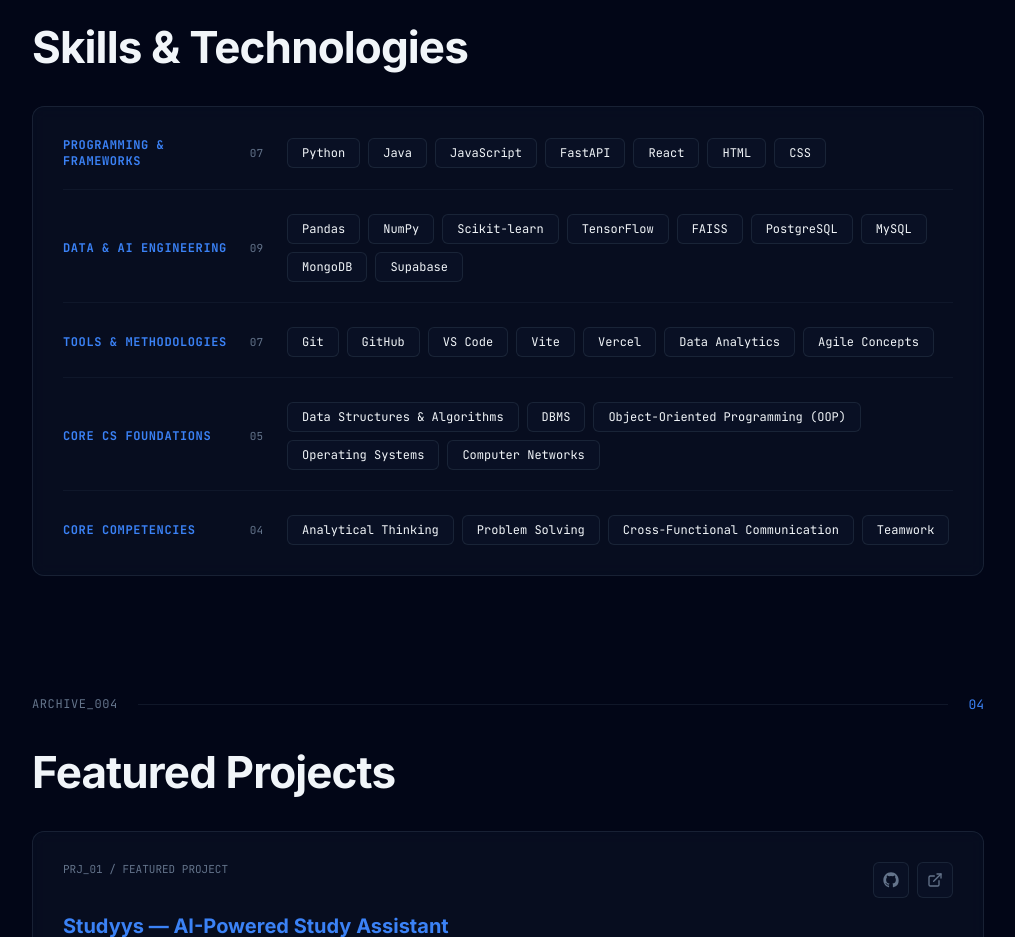
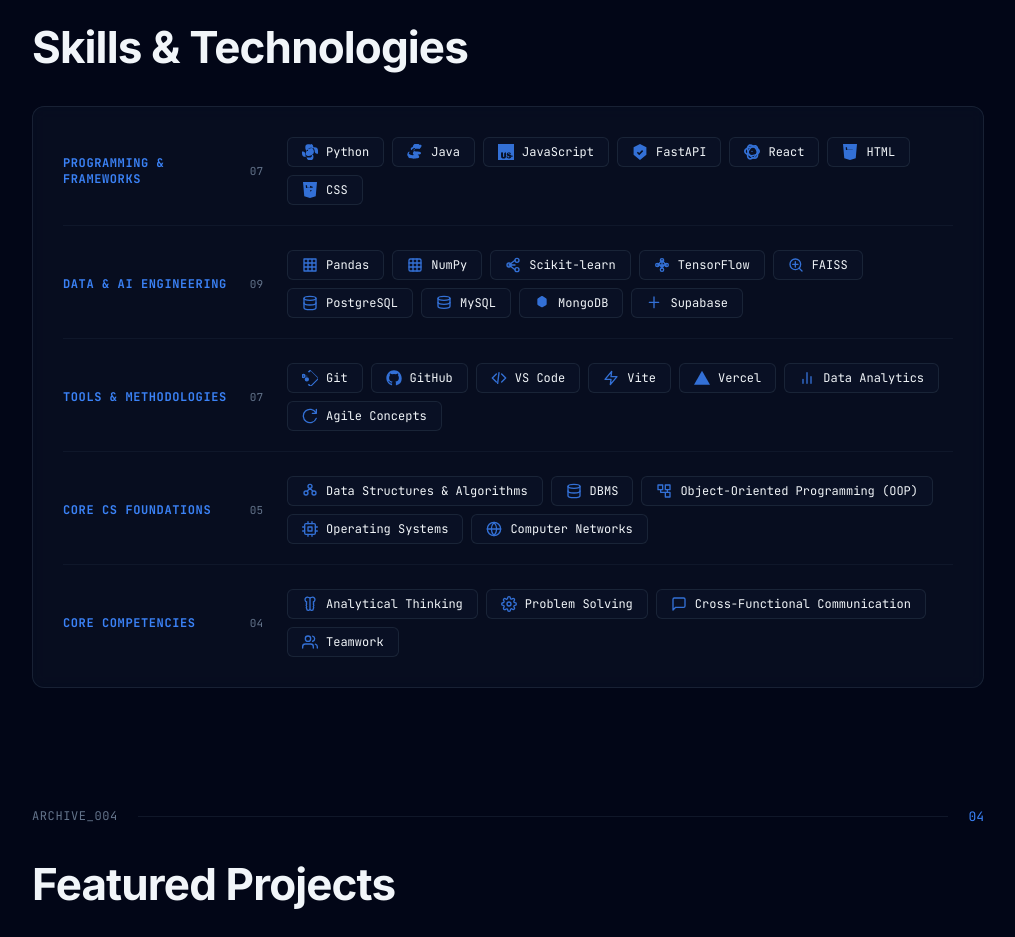
Before and after one commit to varungoud18/varun-portfolio, a React (Vite) app: page / in a window 1280 px wide. Shown: the part 1400-2337 px from the top of the page, without its empty margins (132-1147 px from the left). Built offline with nearby package versions, Linux system fonts and the light colour scheme.

Commit message:
style: add custom SVGs for all skills and premium hover glow on projects/certs

```diff
--- a/src/App.jsx
+++ b/src/App.jsx
@@ -211,8 +211,10 @@
       );
     case "PostgreSQL":
       return (
-        <svg viewBox="0 0 24 24" fill="currentColor">
-          <path d="M12 2C6.48 2 2 6.48 2 12s4.48 10 10 10 10-4.48 10-10S17.52 2 12 2zm1 14.5h-2v-5h2v5zm0-7h-2v-2h2v2z" />
+        <svg viewBox="0 0 24 24" fill="none" stroke="currentColor" strokeWidth="2" strokeLinecap="round" strokeLinejoin="round">
+          <ellipse cx="12" cy="5" rx="9" ry="3" />
+          <path d="M3 5v14c0 1.66 4 3 9 3s9-1.34 9-3V5" />
+          <path d="M3 12c0 1.66 4 3 9 3s9-1.34 9-3" />
         </svg>
       );
     case "MongoDB":
@@ -229,8 +231,10 @@
       );
     case "MySQL":
       return (
-        <svg viewBox="0 0 24 24" fill="currentColor">
-          <path d="M12 2C6.48 2 2 6.48 2 12s4.48 10 10 10 10-4.48 10-10S17.52 2 12 2zm-1 14.5h-2v-5h2v5zm0-7h-2v-2h2v2z" />
+        <svg viewBox="0 0 24 24" fill="none" stroke="currentColor" strokeWidth="2" strokeLinecap="round" strokeLinejoin="round">
+          <ellipse cx="12" cy="5" rx="9" ry="3" />
+          <path d="M3 5v6c0 1.66 4 3 9 3s9-1.34 9-3V5" />
+          <path d="M3 11v6c0 1.66 4 3 9 3s9-1.34 9-3v-6" />
         </svg>
       );
     case "Supabase":
@@ -247,80 +251,104 @@
       );
     case "PyTorch":
       return (
-        <svg viewBox="0 0 24 24" fill="currentColor">
-          <path d="M12 2C6.48 2 2 6.48 2 12s4.48 10 10 10 10-4.48 10-10S17.52 2 12 2zm1 14.5h-2v-5h2v5zm0-7h-2v-2h2v2z" />
+        <svg viewBox="0 0 24 24" fill="none" stroke="currentColor" strokeWidth="2" strokeLinecap="round" strokeLinejoin="round">
+          <circle cx="12" cy="12" r="10" />
+          <path d="M12 2a15.3 15.3 0 0 1 4 10 15.3 15.3 0 0 1-4 10 15.3 15.3 0 0 1-4-10 15.3 15.3 0 0 1 4-10z" />
         </svg>
       );
     case "TensorFlow":
       return (
-        <svg viewBox="0 0 24 24" fill="currentColor">
-          <path d="M12 2C6.48 2 2 6.48 2 12s4.48 10 10 10 10-4.48 10-10S17.52 2 12 2zm1 14.5h-2v-5h2v5zm0-7h-2v-2h2v2z" />
+        <svg viewBox="0 0 24 24" fill="none" stroke="currentColor" strokeWidth="2" strokeLinecap="round" strokeLinejoin="round">
+          <circle cx="12" cy="5" r="2.5" />
+          <circle cx="5" cy="12" r="2.5" />
+          <circle cx="19" cy="12" r="2.5" />
+          <circle cx="12" cy="19" r="2.5" />
+          <path d="M12 7.5v9M5 12h14M7 10.5l5-5.5 5 5.5-5 5.5z" />
         </svg>
       );
     case "Scikit-learn":
       return (
-        <svg viewBox="0 0 24 24" fill="currentColor">
-          <path d="M12 2C6.48 2 2 6.48 2 12s4.48 10 10 10 10-4.48 10-10S17.52 2 12 2zm1 14.5h-2v-5h2v5zm0-7h-2v-2h2v2z" />
+        <svg viewBox="0 0 24 24" fill="none" stroke="currentColor" strokeWidth="2" strokeLinecap="round" strokeLinejoin="round">
+          <circle cx="18" cy="5" r="3" />
+          <circle cx="6" cy="12" r="3" />
+          <circle cx="18" cy="19" r="3" />
+          <path d="M9 12h6M6 12l9-7M6 12l9 7" />
         </svg>
       );
     case "Pandas":
       return (
-        <svg viewBox="0 0 24 24" fill="currentColor">
-          <path d="M12 2C6.48 2 2 6.48 2 12s4.48 10 10 10 10-4.48 10-10S17.52 2 12 2zm1 14.5h-2v-5h2v5zm0-7h-2v-2h2v2z" />
+        <svg viewBox="0 0 24 24" fill="none" stroke="currentColor" strokeWidth="2" strokeLinecap="round" strokeLinejoin="round">
+          <path d="M3 3h18v18H3zM3 9h18M3 15h18M9 3v18M15 3v18" />
         </svg>
       );
     case "NumPy":
       return (
-        <svg viewBox="0 0 24 24" fill="currentColor">
-          <path d="M12 2C6.48 2 2 6.48 2 12s4.48 10 10 10 10-4.48 10-10S17.52 2 12 2zm1 14.5h-2v-5h2v5zm0-7h-2v-2h2v2z" />
+        <svg viewBox="0 0 24 24" fill="none" stroke="currentColor" strokeWidth="2" strokeLinecap="round" strokeLinejoin="round">
+          <rect x="3" y="3" width="18" height="18" rx="2" ry="2" />
+          <path d="M9 3v18M15 3v18M3 9h18M3 15h18" />
+        </svg>
+      );
+    case "FAISS":
+      return (
+        <svg viewBox="0 0 24 24" fill="none" stroke="currentColor" strokeWidth="2" strokeLinecap="round" strokeLinejoin="round">
+          <circle cx="11" cy="11" r="8" />
+          <path d="M21 21l-4.35-4.35M11 7v8M7 11h8" />
         </svg>
       );
     case "LangChain":
       return (
-        <svg viewBox="0 0 24 24" fill="currentColor">
-          <path d="M12 2C6.48 2 2 6.48 2 12s4.48 10 10 10 10-4.48 10-10S17.52 2 12 2zm1 14.5h-2v-5h2v5zm0-7h-2v-2h2v2z" />
+        <svg viewBox="0 0 24 24" fill="none" stroke="currentColor" strokeWidth="2" strokeLinecap="round" strokeLinejoin="round">
+          <path d="M10 13a5 5 0 0 0 7.54.54l3-3a5 5 0 0 0-7.07-7.07l-1.72 1.71" />
+          <path d="M14 11a5 5 0 0 0-7.54-.54l-3 3a5 5 0 0 0 7.07 7.07l1.71-1.71" />
         </svg>
       );
     case "Hugging Face":
       return (
-        <svg viewBox="0 0 24 24" fill="currentColor">
-          <path d="M12 2C6.48 2 2 6.48 2 12s4.48 10 10 10 10-4.48 10-10S17.52 2 12 2zm1 14.5h-2v-5h2v5zm0-7h-2v-2h2v2z" />
+        <svg viewBox="0 0 24 24" fill="none" stroke="currentColor" strokeWidth="2" strokeLinecap="round" strokeLinejoin="round">
+          <circle cx="12" cy="12" r="10" />
+          <path d="M8 14s1.5 2 4 2 4-2 4-2" />
+          <line x1="9" y1="9" x2="9.01" y2="9" />
+          <line x1="15" y1="9" x2="15.01" y2="9" />
         </svg>
       );
     case "Apache Spark":
       return (
-        <svg viewBox="0 0 24 24" fill="currentColor">
-          <path d="M12 2C6.48 2 2 6.48 2 12s4.48 10 10 10 10-4.48 10-10S17.52 2 12 2zm1 14.5h-2v-5h2v5zm0-7h-2v-2h2v2z" />
+        <svg viewBox="0 0 24 24" fill="none" stroke="currentColor" strokeWidth="2" strokeLinecap="round" strokeLinejoin="round">
+          <path d="M12 2L15 9l7 1-5 5 1.5 7-6.5-4-6.5 4 1.5-7-5-5 7-1z" />
         </svg>
       );
     case "Airflow":
       return (
-        <svg viewBox="0 0 24 24" fill="currentColor">
-          <path d="M12 2C6.48 2 2 6.48 2 12s4.48 10 10 10 10-4.48 10-10S17.52 2 12 2zm1 14.5h-2v-5h2v5zm0-7h-2v-2h2v2z" />
+        <svg viewBox="0 0 24 24" fill="none" stroke="currentColor" strokeWidth="2" strokeLinecap="round" strokeLinejoin="round">
+          <path d="M2 10a4 4 0 0 1 8 0v4a4 4 0 0 0 8 0M2 14a4 4 0 0 0 4 4h12" />
         </svg>
       );
     case "Kafka":
       return (
-        <svg viewBox="0 0 24 24" fill="currentColor">
-          <path d="M12 2C6.48 2 2 6.48 2 12s4.48 10 10 10 10-4.48 10-10S17.52 2 12 2zm1 14.5h-2v-5h2v5zm0-7h-2v-2h2v2z" />
+        <svg viewBox="0 0 24 24" fill="none" stroke="currentColor" strokeWidth="2" strokeLinecap="round" strokeLinejoin="round">
+          <circle cx="12" cy="12" r="3" />
+          <circle cx="19" cy="5" r="3" />
+          <circle cx="5" cy="19" r="3" />
+          <path d="M12 12L19 5M12 12L5 19" />
         </svg>
       );
     case "dbt":
       return (
-        <svg viewBox="0 0 24 24" fill="currentColor">
-          <path d="M12 2C6.48 2 2 6.48 2 12s4.48 10 10 10 10-4.48 10-10S17.52 2 12 2zm1 14.5h-2v-5h2v5zm0-7h-2v-2h2v2z" />
+        <svg viewBox="0 0 24 24" fill="none" stroke="currentColor" strokeWidth="2" strokeLinecap="round" strokeLinejoin="round">
+          <circle cx="12" cy="12" r="10" />
+          <path d="M12 6v6l4 2" />
         </svg>
       );
     case "AWS":
       return (
-        <svg viewBox="0 0 24 24" fill="currentColor">
-          <path d="M12 2C6.48 2 2 6.48 2 12s4.48 10 10 10 10-4.48 10-10S17.52 2 12 2zm1 14.5h-2v-5h2v5zm0-7h-2v-2h2v2z" />
+        <svg viewBox="0 0 24 24" fill="none" stroke="currentColor" strokeWidth="2" strokeLinecap="round" strokeLinejoin="round">
+          <path d="M17.5 19H9a7 7 0 1 1 6.71-9h1.79a4.5 4.5 0 1 1 0 9z" />
         </svg>
       );
     case "Azure":
       return (
-        <svg viewBox="0 0 24 24" fill="currentColor">
-          <path d="M12 2C6.48 2 2 6.48 2 12s4.48 10 10 10 10-4.48 10-10S17.52 2 12 2zm1 14.5h-2v-5h2v5zm0-7h-2v-2h2v2z" />
+        <svg viewBox="0 0 24 24" fill="none" stroke="currentColor" strokeWidth="2" strokeLinecap="round" strokeLinejoin="round">
+          <path d="M22 10v10a2 2 0 0 1-2 2H4a2 2 0 0 1-2-2V10M2 10l10-8 10 8" />
         </svg>
       );
     case "Git":
@@ -329,6 +357,8 @@
           <path d="M23.38 10.62L13.38.62a1.95 1.95 0 0 0-2.76 0L8.62 2.62c.75.25 1.38.75 1.88 1.38l2.12-2.12c.25-.25.63-.25.88 0l10 10c.25.25.25.63 0 .88l-10 10c-.25.25-.63.25-.88 0l-2.12-2.12c-.5.63-1.13 1.13-1.88 1.38l2.62 2.62c.76.76 2 .76 2.76 0l10-10a1.95 1.95 0 0 0 0-2.76zM7.25 10.75a3.25 3.25 0 1 0 0 6.5 3.25 3.25 0 0 0 0-6.5zm-5-5a3.25 3.25 0 1 0 0 6.5 3.25 3.25 0 0 0 0-6.5zm5 2.5a.75.75 0 1 1 0 1.5.75.75 0 0 1 0-1.5zm-5 0a.75.75 0 1 1 0 1.5.75.75 0 0 1 0-1.5zm5-2.5h-5" />
         </svg>
       );
+    case "GitHub":
+      return <GithubIcon size={16} style={{ width: "100%", height: "100%" }} />;
     case "Docker":
       return (
         <svg viewBox="0 0 24 24" fill="currentColor">
@@ -337,28 +367,135 @@
       );
     case "Kubernetes":
       return (
-        <svg viewBox="0 0 24 24" fill="currentColor">
-          <path d="M12 2L2 7l10 5 10-5-10-5zM2 17l10 5 10-5-10-5-10 5zM2 12l10 5 10-5-10-5-10 5z" />
+        <svg viewBox="0 0 24 24" fill="none" stroke="currentColor" strokeWidth="2" strokeLinecap="round" strokeLinejoin="round">
+          <circle cx="12" cy="12" r="10" />
+          <path d="M12 2v20M2 12h20M12 2l5 5M12 22l-5-5M2 12l5 5M22 12l-5-5" />
         </svg>
       );
     case "Terraform":
       return (
+        <svg viewBox="0 0 24 24" fill="none" stroke="currentColor" strokeWidth="2" strokeLinecap="round" strokeLinejoin="round">
+          <path d="M7 3h10v4H7zm-4 7h10v4H3zm8 7h10v4H11z" />
+        </svg>
+      );
+    case "VS Code":
+      return (
+        <svg viewBox="0 0 24 24" fill="none" stroke="currentColor" strokeWidth="2" strokeLinecap="round" strokeLinejoin="round">
+          <path d="M16 18l6-6-6-6M8 6l-6 6 6 6M12 4l-2 16" />
+        </svg>
+      );
+    case "Vite":
+      return (
+        <svg viewBox="0 0 24 24" fill="none" stroke="currentColor" strokeWidth="2" strokeLinecap="round" strokeLinejoin="round">
+          <path d="M13 2L3 14h9l-1 8 10-12h-9l1-8z" />
+        </svg>
+      );
+    case "Vercel":
+      return (
         <svg viewBox="0 0 24 24" fill="currentColor">
-          <path d="M12 2C6.48 2 2 6.48 2 12s4.48 10 10 10 10-4.48 10-10S17.52 2 12 2zm1 14.5h-2v-5h2v5zm0-7h-2v-2h2v2z" />
+          <path d="M12 1L24 22H0L12 1z" />
+        </svg>
+      );
+    case "Data Analytics":
+      return (
+        <svg viewBox="0 0 24 24" fill="none" stroke="currentColor" strokeWidth="2" strokeLinecap="round" strokeLinejoin="round">
+          <path d="M18 20V10M12 20V4M6 20v-6" />
+        </svg>
+      );
+    case "Agile Concepts":
+      return (
+        <svg viewBox="0 0 24 24" fill="none" stroke="currentColor" strokeWidth="2" strokeLinecap="round" strokeLinejoin="round">
+          <path d="M21.5 2v6h-6M21.34 15.57a10 10 0 1 1-.57-8.38l.73-1.19" />
+        </svg>
+      );
+    case "Data Structures & Algorithms":
+      return (
+        <svg viewBox="0 0 24 24" fill="none" stroke="currentColor" strokeWidth="2" strokeLinecap="round" strokeLinejoin="round">
+          <circle cx="12" cy="5" r="3" />
+          <circle cx="6" cy="15" r="3" />
+          <circle cx="18" cy="15" r="3" />
+          <path d="M12 8l-4 4M12 8l4 4" />
+        </svg>
+      );
+    case "DBMS":
+      return (
+        <svg viewBox="0 0 24 24" fill="none" stroke="currentColor" strokeWidth="2" strokeLinecap="round" strokeLinejoin="round">
+          <ellipse cx="12" cy="5" rx="9" ry="3" />
+          <path d="M3 5v14c0 1.66 4 3 9 3s9-1.34 9-3V5" />
+          <path d="M3 12c0 1.66 4 3 9 3s9-1.34 9-3" />
+        </svg>
+      );
+    case "Object-Oriented Programming (OOP)":
+      return (
+        <svg viewBox="0 0 24 24" fill="none" stroke="currentColor" strokeWidth="2" strokeLinecap="round" strokeLinejoin="round">
+          <rect x="3" y="3" width="7" height="7" />
+          <rect x="14" y="3" width="7" height="7" />
+          <rect x="14" y="14" width="7" height="7" />
+          <path d="M7 10v4h7M17 10v4" />
+        </svg>
+      );
+    case "Operating Systems":
+      return (
+        <svg viewBox="0 0 24 24" fill="none" stroke="currentColor" strokeWidth="2" strokeLinecap="round" strokeLinejoin="round">
+          <rect x="4" y="4" width="16" height="16" rx="2" />
+          <path d="M9 9h6v6H9zM9 1v3M15 1v3M9 20v3M15 20v3M20 9h3M20 15h3M1 9h3M1 15h3" />
+        </svg>
+      );
+    case "Computer Networks":
+      return (
+        <svg viewBox="0 0 24 24" fill="none" stroke="currentColor" strokeWidth="2" strokeLinecap="round" strokeLinejoin="round">
+          <circle cx="12" cy="12" r="10" />
+          <path d="M12 2a15.3 15.3 0 0 1 4 10 15.3 15.3 0 0 1-4 10 15.3 15.3 0 0 1-4-10 15.3 15.3 0 0 1 4-10zM2 12h20" />
+        </svg>
+      );
+    case "Analytical Thinking":
+      return (
+        <svg viewBox="0 0 24 24" fill="none" stroke="currentColor" strokeWidth="2" strokeLinecap="round" strokeLinejoin="round">
+          <path d="M9.5 2A2.5 2.5 0 0 1 12 4.5v15a2.5 2.5 0 0 1-4.96-.44 2.5 2.5 0 0 1 0-3.12 3 3 0 0 1 0-3.88 2.5 2.5 0 0 1 0-3.12A2.5 2.5 0 0 1 9.5 2zM14.5 2A2.5 2.5 0 0 0 12 4.5v15a2.5 2.5 0 0 0 4.96-.44 2.5 2.5 0 0 0 0-3.12 3 3 0 0 0 0-3.88 2.5 2.5 0 0 0 0-3.12A2.5 2.5 0 0 0 14.5 2z" />
+        </svg>
+      );
+    case "Problem Solving":
+      return (
+        <svg viewBox="0 0 24 24" fill="none" stroke="currentColor" strokeWidth="2" strokeLinecap="round" strokeLinejoin="round">
+          <circle cx="12" cy="12" r="3" />
+          <path d="M19.4 15a1.65 1.65 0 0 0 .33 1.82l.06.06a2 2 0 1 1-2.83 2.83l-.06-.06a1.65 1.65 0 0 0-1.82-.33 1.65 1.65 0 0 0-1 1.51V21a2 2 0 0 1-4 0v-.09A1.65 1.65 0 0 0 9 19.4a1.65 1.65 0 0 0-1.82.33l-.06.06a2 2 0 1 1-2.83-2.83l.06-.06a1.65 1.65 0 0 0 .33-1.82 1.65 1.65 0 0 0-1.51-1H3a2 2 0 0 1 0-4h.09A1.65 1.65 0 0 0 4.6 9a1.65 1.65 0 0 0-.33-1.82l-.06-.06a2 2 0 1 1 2.83-2.83l.06.06a1.65 1.65 0 0 0 1.82.33H9a1.65 1.65 0 0 0 1-1.51V3a2 2 0 0 1 4 0v.09a1.65 1.65 0 0 0 1 1.51 1.65 1.65 0 0 0 1.82-.33l.06-.06a2 2 0 1 1 2.83 2.83l-.06.06a1.65 1.65 0 0 0-.33 1.82V9a1.65 1.65 0 0 0 1.51 1H21a2 2 0 0 1 0 4h-.09a1.65 1.65 0 0 0-1.51 1z" />
+        </svg>
+      );
+    case "Cross-Functional Communication":
+      return (
+        <svg viewBox="0 0 24 24" fill="none" stroke="currentColor" strokeWidth="2" strokeLinecap="round" strokeLinejoin="round">
+          <path d="M21 15a2 2 0 0 1-2 2H7l-4 4V5a2 2 0 0 1 2-2h14a2 2 0 0 1 2 2z" />
+        </svg>
+      );
+    case "Teamwork":
+      return (
+        <svg viewBox="0 0 24 24" fill="none" stroke="currentColor" strokeWidth="2" strokeLinecap="round" strokeLinejoin="round">
+          <path d="M17 21v-2a4 4 0 0 0-4-4H5a4 4 0 0 0-4 4v2" />
+          <circle cx="9" cy="7" r="4" />
+          <path d="M23 21v-2a4 4 0 0 0-3-3.87M16 3.13a4 4 0 0 1 0 7.75" />
         </svg>
       );
     case "CI/CD":
     case "ETL Pipelines":
+      return (
+        <svg viewBox="0 0 24 24" fill="none" stroke="currentColor" strokeWidth="2" strokeLinecap="round" strokeLinejoin="round">
+          <path d="M22 12h-4l-3 9L9 3l-3 9H2" />
+        </svg>
+      );
     case "Data Modeling":
       return (
-        <svg viewBox="0 0 24 24" fill="currentColor">
-          <path d="M12 2C6.48 2 2 6.48 2 12s4.48 10 10 10 10-4.48 10-10S17.52 2 12 2zm1 15h-2v-6h2v6zm0-8h-2V7h2v2z" />
+        <svg viewBox="0 0 24 24" fill="none" stroke="currentColor" strokeWidth="2" strokeLinecap="round" strokeLinejoin="round">
+          <rect x="3" y="3" width="7" height="7" />
+          <rect x="14" y="14" width="7" height="7" />
+          <path d="M10 6.5h4M10 17.5h4M6.5 10v4M17.5 10v4" />
         </svg>
       );
     default:
       return (
-        <svg viewBox="0 0 24 24" fill="currentColor">
-          <path d="M12 2C6.48 2 2 6.48 2 12s4.48 10 10 10 10-4.48 10-10S17.52 2 12 2zm1 15h-2v-6h2v6zm0-8h-2V7h2v2z" />
+        <svg viewBox="0 0 24 24" fill="none" stroke="currentColor" strokeWidth="2" strokeLinecap="round" strokeLinejoin="round">
+          <circle cx="12" cy="12" r="10" />
+          <line x1="12" y1="16" x2="12" y2="12" />
+          <line x1="12" y1="8" x2="12.01" y2="8" />
         </svg>
       );
   }
--- a/src/index.css
+++ b/src/index.css
@@ -804,10 +804,10 @@
   display: inline-flex;
   align-items: center;
   justify-content: center;
-  width: 0;
+  width: 16px;
   height: 16px;
-  opacity: 0;
-  transform: scale(0.6);
+  opacity: 0.85;
+  transform: scale(1);
   transition: all 0.3s cubic-bezier(0.4, 0, 0.2, 1);
   overflow: hidden;
   color: var(--accent);
@@ -822,18 +822,38 @@
   transition: transform 0.3s ease;
 }
 
+.skill-pill {
+  font-family: var(--font-mono);
+  font-size: 12px;
+  color: var(--text);
+  background: var(--surface);
+  border: 1px solid var(--surface-border);
+  padding: 6px 14px;
+  border-radius: 6px;
+  display: inline-flex;
+  align-items: center;
+  gap: 8px;
+  transition: all 0.3s cubic-bezier(0.4, 0, 0.2, 1);
+  cursor: default;
+}
+
 .skill-pill:hover {
   border-color: var(--accent);
   background: rgba(59, 130, 246, 0.08);
   box-shadow: 0 4px 12px rgba(59, 130, 246, 0.15);
-  gap: 8px;
   transform: translateY(-2px) scale(1.05);
 }
 
 .skill-pill:hover .skill-icon-wrap {
-  width: 16px;
   opacity: 1;
-  transform: scale(1);
+  transform: scale(1.1);
+}
+
+/* Accent Glow Hover for Projects and Certifications */
+.project-card:hover, .cert-card:hover {
+  border-color: var(--accent);
+  box-shadow: 0 12px 40px var(--accent-glow);
+  transform: translateY(-6px) scale(1.02);
 }
 
 /* Experience / Achievements */
```
